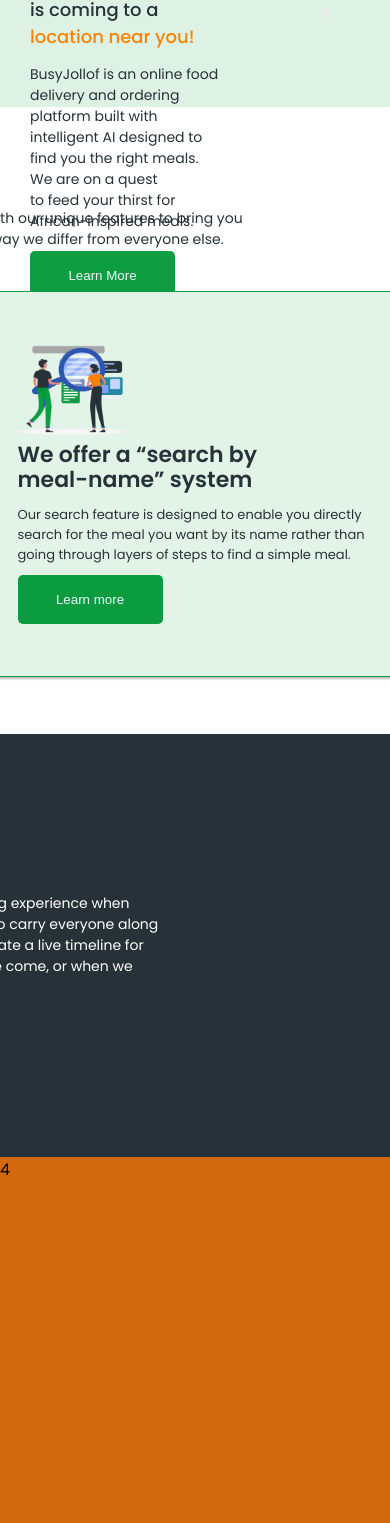
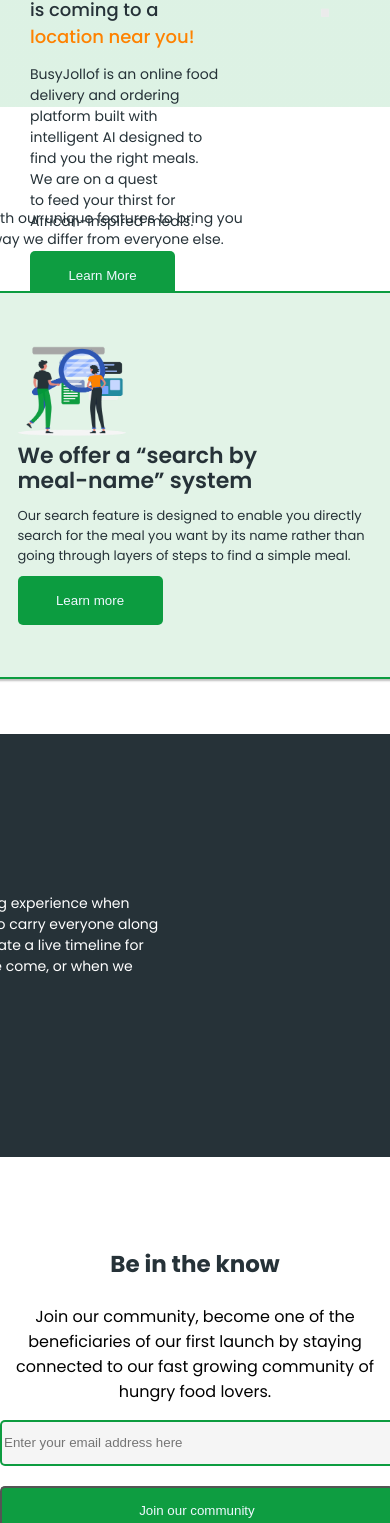
Before and after one commit to Busy-Jollof/bj-react-landing-page, a React app in the folder busy-jollof-landing-page-react/: page / in a window 390 px wide. Shown: the part 474-1997 px from the top of the page. Built offline with nearby package versions, Linux system fonts and the light colour scheme.

Commit message:
Home desgin completed without responsivenss

```diff
--- a/busy-jollof-landing-page-react/src/Footer/Footer.css
+++ b/busy-jollof-landing-page-react/src/Footer/Footer.css
@@ -9,10 +9,11 @@
 }
 
 .footer-container {
+  margin-top: 30px;
   color: #fff;
   padding: 16px;
   display: flex;
-  width: 1510px;
+  width: 1380px;
 }
 
 .column {
--- a/busy-jollof-landing-page-react/src/HomePage/Home.css
+++ b/busy-jollof-landing-page-react/src/HomePage/Home.css
@@ -1,5 +1,4 @@
-
-.div-container{
+.div-container {
   /* background-image: url('./background.png'); */
   height: 540px;
   width: 100%;
@@ -7,22 +6,25 @@
   /* flex-direction: column; */
 }
 
-.section-1-div{
+.section-1-div {
   /* background-color: blueviolet; */
-  background: linear-gradient(180deg, rgba(123, 170, 139, 0.00) 0%, rgba(161, 219, 181, 0.36) 55.32%);
+  background: linear-gradient(
+    180deg,
+    rgba(123, 170, 139, 0) 0%,
+    rgba(161, 219, 181, 0.36) 55.32%
+  );
   height: 470px;
   display: flex;
   justify-content: center;
   align-items: center;
   flex-direction: row;
-
 }
 
-.hero-img{
+.hero-img {
   height: 540px;
 }
 
-.hero-left-div{
+.hero-left-div {
   width: 700px;
   /* background-color: red; */
   /* border: 3px solid blue; */
@@ -31,7 +33,7 @@
   padding-top: 110px;
 }
 
-.text-1{
+.text-1 {
   color: #263238;
   font-family: Poppins;
   font-size: 30px;
@@ -41,7 +43,7 @@
   margin-bottom: -9px;
 }
 
-.text-2{
+.text-2 {
   color: #263238;
   font-family: Poppins;
   font-size: 18px;
@@ -51,7 +53,7 @@
   margin-bottom: 10px;
 }
 
-.text-3{
+.text-3 {
   color: #263238;
   font-family: Poppins;
   font-size: 14px;
@@ -61,7 +63,7 @@
   margin-bottom: 19px;
 }
 
-button{
+button {
   width: 145px;
   height: 49px;
   flex-shrink: 0;
@@ -72,25 +74,23 @@
   color: aliceblue;
 }
 
-.hero-left{
+.hero-left {
   height: 390px;
   /* width: 100%; */
   padding-top: 50px;
 }
 
-.hero-right-div{
+.hero-right-div {
   width: 700px;
   /* background-color: rgb(72, 255, 0); */
   /*  border: 3px solid green; */
   height: 470px;
-
 }
 
-.section-2-wrapper{
-
+.section-2-wrapper {
 }
 
-.box-title{
+.box-title {
   color: #263238;
   font-family: Poppins;
   font-size: 22px;
@@ -100,10 +100,9 @@
   width: 261px;
   margin: 0rem;
   padding-left: 2rem;
-
 }
 
-.box-description{
+.box-description {
   color: #263238;
   font-family: Poppins;
   font-size: 13px;
@@ -116,17 +115,16 @@
   padding-left: 2rem;
 }
 
-
-.box-button{
+.box-button {
   margin-left: 2rem;
 }
 
-.box-container{
+.box-container {
   display: flex;
   justify-content: space-between;
 }
 
-.section-2-div{
+.section-2-div {
   /*  background-color: rgb(37, 17, 56); */
   height: 627px;
   display: flex;
@@ -135,7 +133,7 @@
   /* flex-direction: row; */
   flex-wrap: wrap;
 }
-.section-3-div{
+.section-3-div {
   background-color: #263238;
   height: 423px;
   display: flex;
@@ -143,7 +141,7 @@
   justify-content: center;
 }
 
-.sec-3-wrapper{
+.sec-3-wrapper {
   display: flex;
   justify-content: space-between;
   align-items: center;
@@ -152,17 +150,16 @@
   width: 1380px;
 }
 
-.sec-3-text-div{
+.sec-3-text-div {
   /*  background-color: wheat; */
   width: 900px;
 }
 
-.sec-3-img-div{
-
+.sec-3-img-div {
 }
 
-.sec-3-title-text{
-color: #FFF;
+.sec-3-title-text {
+  color: #fff;
   font-family: Poppins;
   font-size: 23px;
   font-style: normal;
@@ -170,8 +167,8 @@
   line-height: normal;
 }
 
-.sec-3-desc-text{
-    color: #FFF;
+.sec-3-desc-text {
+  color: #fff;
   font-family: Poppins;
   font-size: 14px;
   font-style: normal;
@@ -183,19 +180,56 @@
   flex-shrink: 0;
 }
 
-.section-4-div{
-  background-color: rgb(210, 105, 13);
+.section-4-div {
+ /*  background-color: rgb(210, 105, 13); */
   height: 444px;
+  display: flex;
+  align-items: center;
+  justify-content: center;
+  flex-direction: row;
 }
 
+.sec-4-title-text{
+color: #263238;
+text-align: center;
+font-family: Poppins;
+font-size: 23px;
+font-style: normal;
+font-weight: 700;
+line-height: normal;
+}
 
-.sec-2-sub-div-1{
+.sec-4-desc.text{
+color: #263238;
+text-align: center;
+font-family: Poppins;
+font-size: 14px;
+font-style: normal;
+font-weight: 400;
+line-height: normal;
+width: 619px;
+height: 45px;
+flex-shrink: 0;
+}
+
+.sec-4-input{
+border-radius: 5px;
+border: 2px solid rgba(2, 152, 55, 0.95);
+background: #F5F5F5;
+width: 100%;
+height: 40px;
+flex-shrink: 0;
+margin-bottom: 20px;
+
+}
+
+.sec-2-sub-div-1 {
   /* background-color: aquamarine;  */
   width: 1380px;
   height: 8rem;
 }
 
-.title-text{
+.title-text {
   color: #263238;
   font-family: Poppins;
   font-size: 23px;
@@ -206,7 +240,7 @@
   margin-bottom: -0.2rem;
 }
 
-.desc-text{
+.desc-text {
   color: #263238;
   font-family: Poppins;
   font-size: 14px;
@@ -215,16 +249,21 @@
   line-height: normal;
 }
 
-.sec-2-sub-div-2{
+.sec-2-sub-div-2 {
   width: 419px;
   height: 384px;
   flex-shrink: 0;
   border-radius: 7px;
-border: 1.5px solid rgba(2, 152, 55, 0.95);
-background: #FFF;
+  border: 2px solid rgba(2, 152, 55, 0.95);
+  background: #fff;
   box-shadow: 0px 2px 2px 0px rgba(0, 0, 0, 0.25);
 }
 
+.sec-4-wrapper{
+    /* background-color: bisque; */
+    text-align: center;
+
+}
 
 /*
 @media (max-width: 1395px) {
@@ -261,7 +300,7 @@
  */
 
 @media (max-width: 1332px) {
-  .hero-left{
+  .hero-left {
     height: 300px;
     width: 80%;
     padding-top: 80px;
--- a/busy-jollof-landing-page-react/src/HomePage/Home.js
+++ b/busy-jollof-landing-page-react/src/HomePage/Home.js
@@ -103,14 +103,6 @@
 
             </div>
 
-
-
-
-
-
-
-            {/* <div className="sec-2-sub-div-2"></div>
-            <div className="sec-2-sub-div-2"></div> */}
           </div>
         </div>
       </div>
@@ -135,7 +127,27 @@
         </div>
       </div>
 
-      <div className="section-4-div">4</div>
+
+
+      <div className="section-4-div">
+        <div className="sec-4-wrapper">
+          <p className="sec-4-title-text">Be in the know</p>
+          <p className="sec-4-desc-text">Join our community, become one of the
+            beneficiaries of our first launch by
+            staying <br/>connected to our
+            fast growing community
+            of hungry food lovers.
+            </p>
+            <input className="sec-4-input" type="text" placeholder="Enter your email address here"/><br/>
+            <button style={{
+              borderRadius: "5px",
+              background: "rgba(2, 152, 55, 0.95)",
+              width: "101%",
+              height: "49px",
+              flexShrink: "0"
+              }}>Join our community</button>
+        </div>
+      </div>
       <Footer />
     </div>
   );
```
Lines whose indentation alone changed are shown as unchanged.
